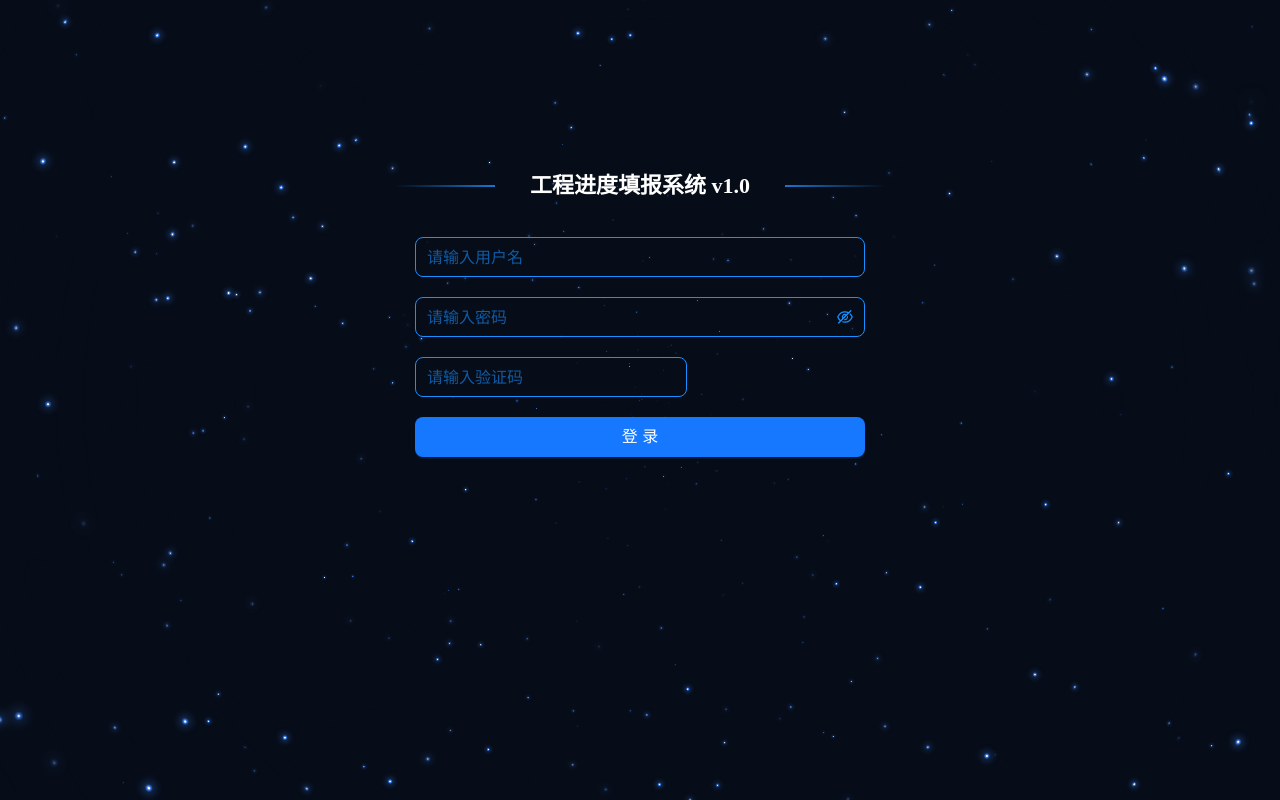
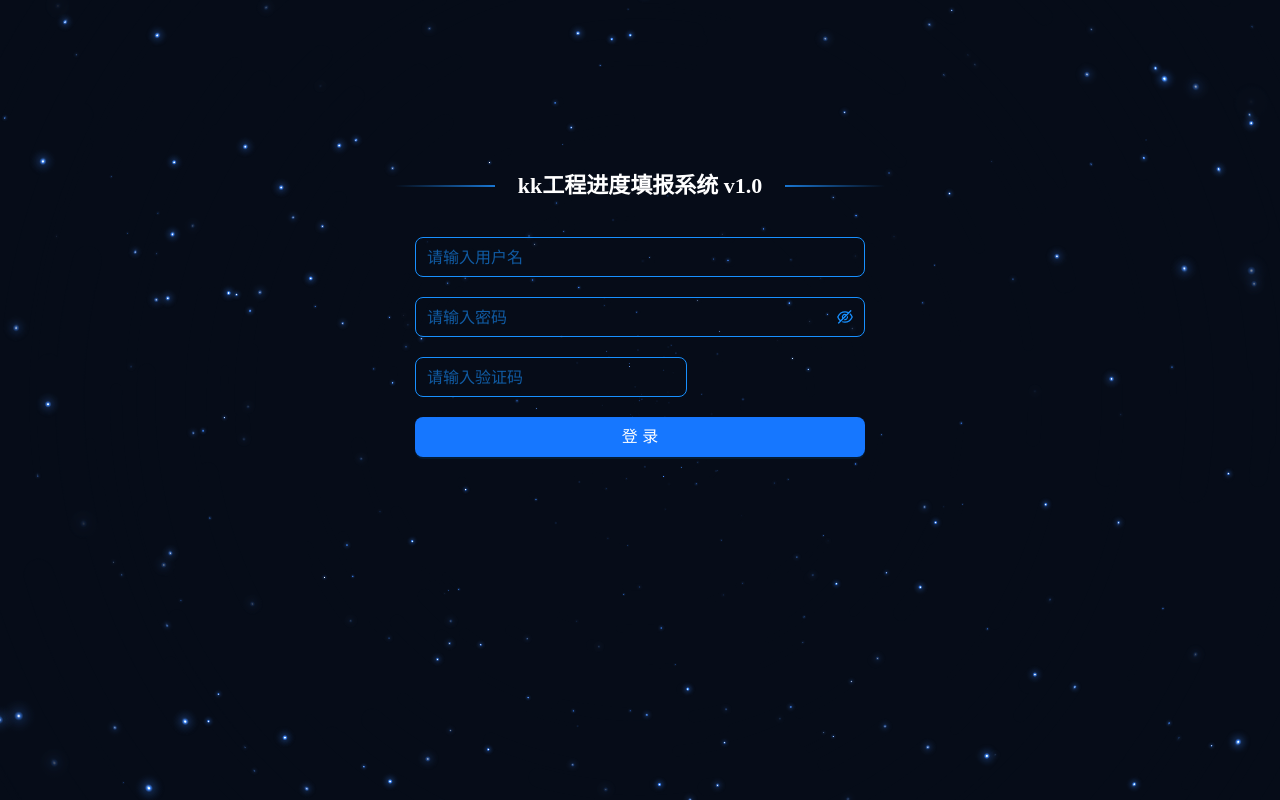
Before and after one commit to LBH-95/reportPC, a Vue app: page /login in a window 1280 px wide. Built offline with nearby package versions, Linux system fonts and the light colour scheme; no server answers.

Commit message:
test:测试

```diff
--- a/src/views/login/index.vue
+++ b/src/views/login/index.vue
@@ -3,7 +3,7 @@
     <canvas id="canvas" style="display: block"></canvas>
     <div class="loginBox">
       <div class="loginTitle">
-        <h1>工程进度填报系统 v1.0</h1>
+        <h1>kk工程进度填报系统 v1.0</h1>
         <!-- <p>Strive Everyday</p> -->
       </div>
       <div class="loginForm">
```
